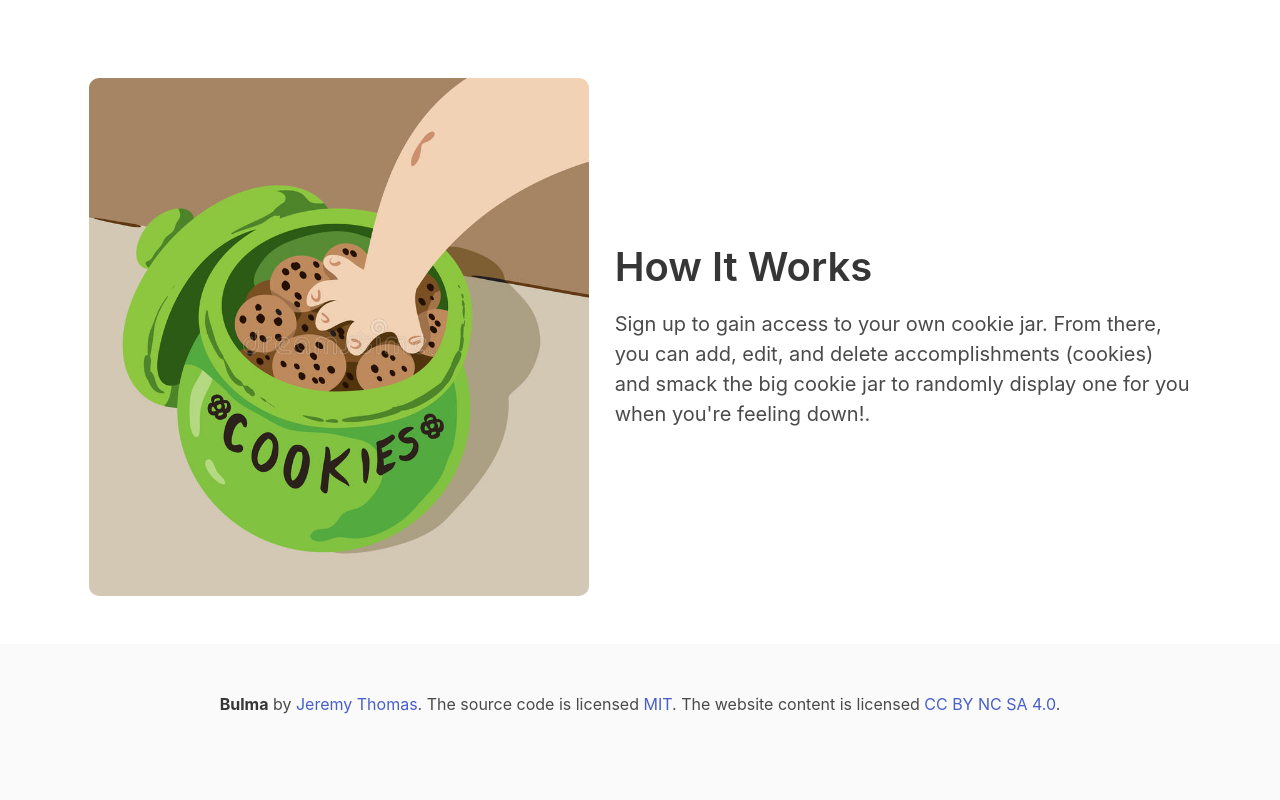
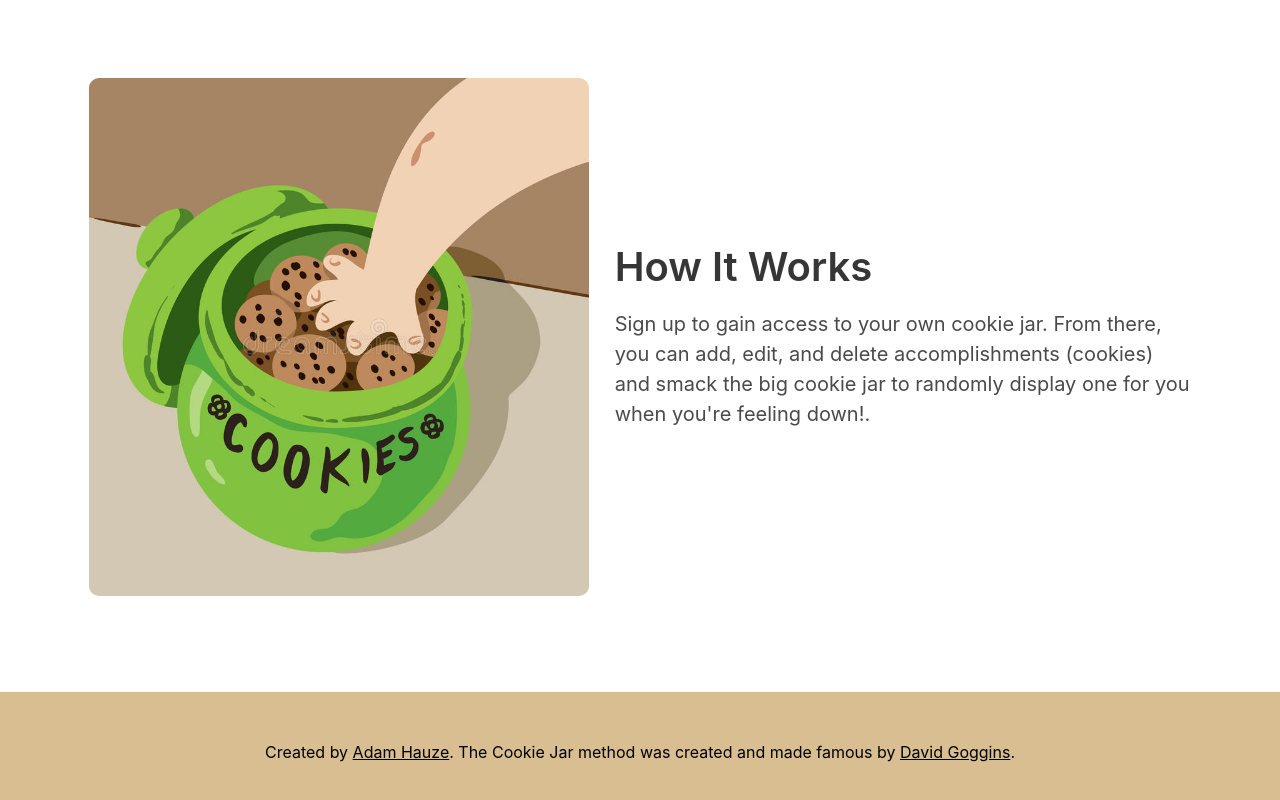
Before and after one commit to hauze-v/cookie-jar, an Angular app: page / in a window 1280 px wide. Shown: the part 1442-2242 px from the top of the page. Built offline with nearby package versions, Linux system fonts and the light colour scheme.

Commit message:
finished styling the footer

```diff
--- a/src/app/app.component.css
+++ b/src/app/app.component.css
@@ -15,7 +15,6 @@
 }
 .sign-up-button:hover {
   background-color: var(--secondary-brown);
-  /* color: grey; */
 }
 
 /* Hero Section */
@@ -46,3 +45,22 @@
 .medium-image {
   width: 500px;
 }
+
+/* Footer */
+footer {
+  background-color: var(--secondary-brown);
+  color: #000000;
+}
+
+footer a:link {
+  text-decoration: underline;
+  color: #000000;
+}
+
+footer a:visited {
+  color: #000000;
+}
+
+footer a:hover {
+  color: #fff;
+}
--- a/src/app/app.component.html
+++ b/src/app/app.component.html
@@ -4,9 +4,7 @@
 
     <!-- .navbar-brand -->
     <div class="navbar-brand">
-      <a id="logo" class="navbar-item" href="https://bulma.io">
-        GOGGINS COOKIE JAR
-      </a>
+      <a id="logo" class="navbar-item" href="https://bulma.io">GOGGINS COOKIE JAR</a>
       <a role="button" class="navbar-burger" aria-label="menu" aria-expanded="false" data-target="cookie-jar-navbar">
         <span aria-hidden="true"></span>
         <span aria-hidden="true"></span>
@@ -66,7 +64,7 @@
 
 <!-- .section-how-it-works -->
 <section class="section">
-  <div id="cookie-jar-how-it-works" class="container grid flex">
+  <div id="cookie-jar-how-it-works" class="container grid flex mb-6">
     <figure class="image">
       <img class="image-border medium-image" src="../assets/images/hand-cookie-jar-someone-caught-their-43029861.jpg">
     </figure>
@@ -85,9 +83,7 @@
 <footer class="footer">
   <div class="content has-text-centered">
     <p>
-      <strong>Bulma</strong> by <a href="https://jgthms.com">Jeremy Thomas</a>. The source code is licensed
-      <a href="http://opensource.org/licenses/mit-license.php">MIT</a>. The website content
-      is licensed <a href="http://creativecommons.org/licenses/by-nc-sa/4.0/">CC BY NC SA 4.0</a>.
+      Created by <a href="https://parler.com/WizardOfHauze">Adam Hauze</a>. The Cookie Jar method was created and made famous by <a href="https://davidgoggins.com/">David Goggins</a>.
     </p>
   </div>
 </footer>
```
